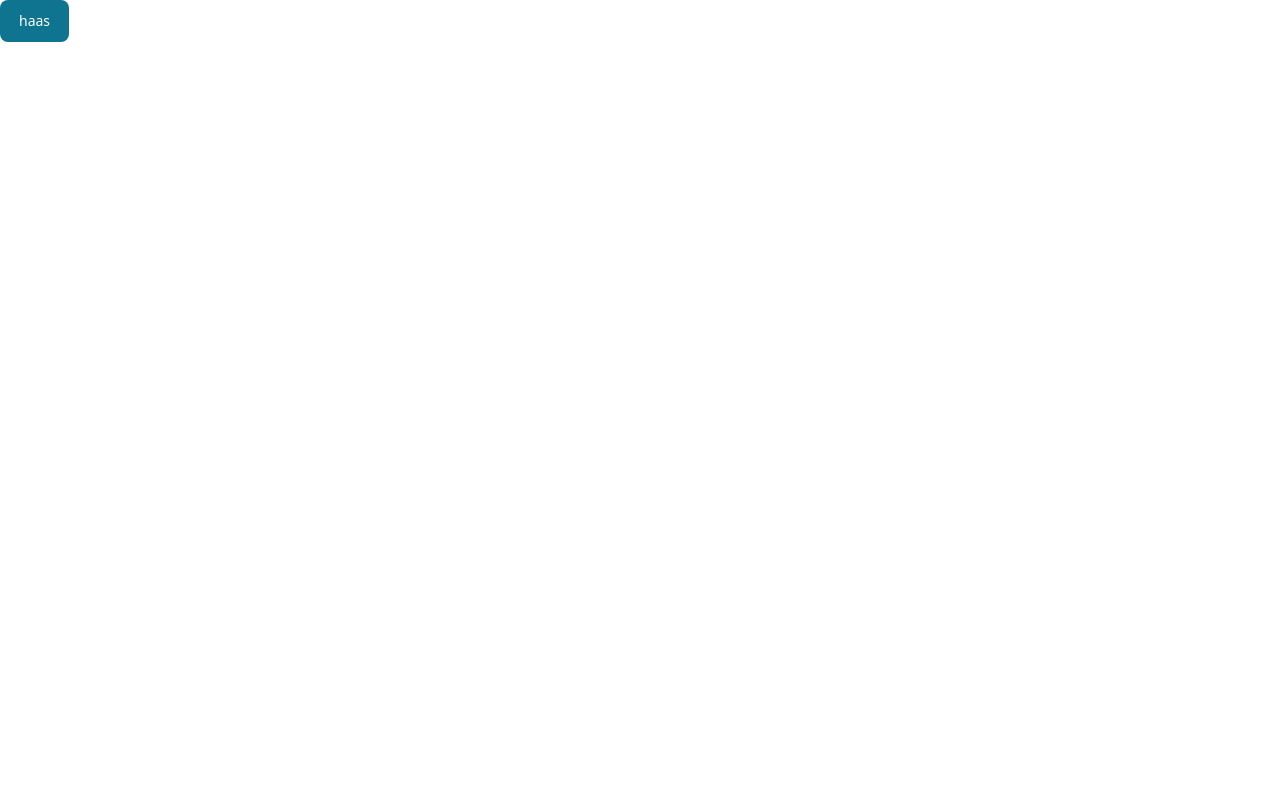
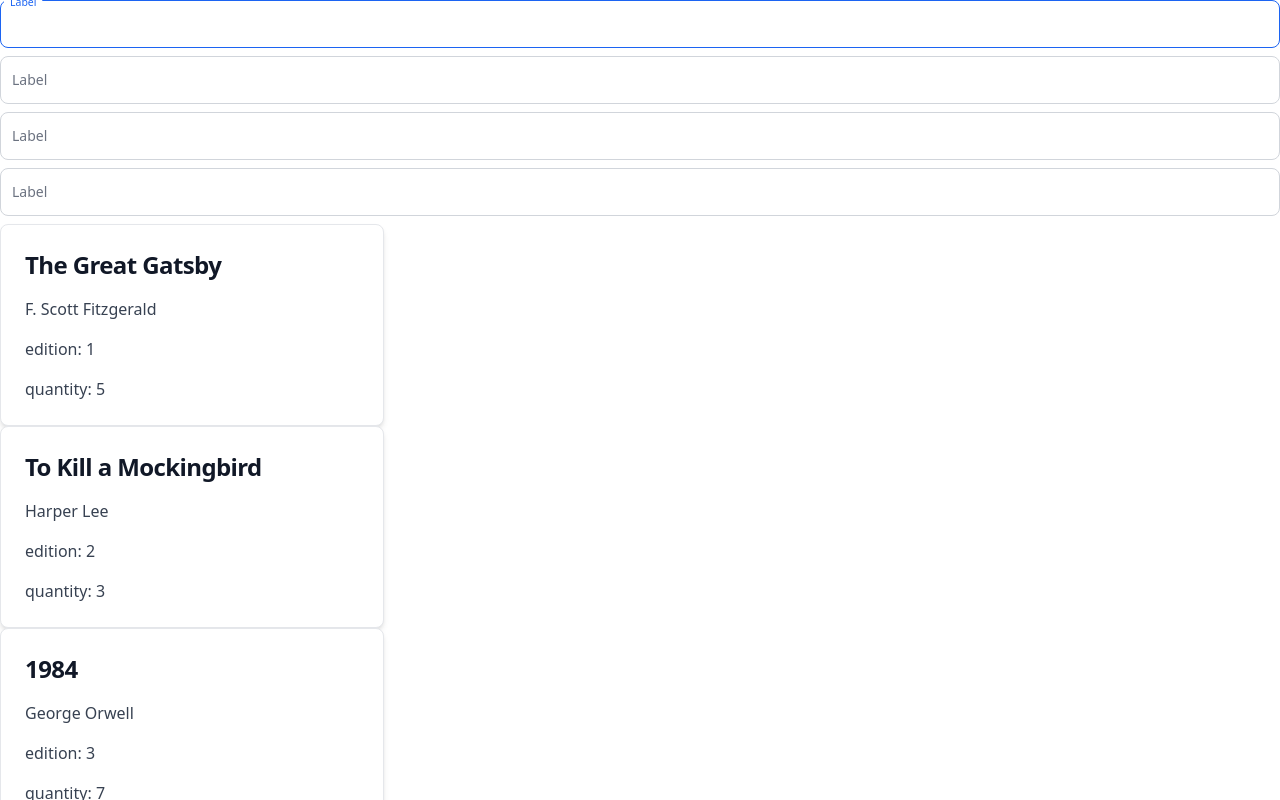
Before and after one commit to yuma-teb/khsrd_react_pt_001, a React (Vite) app: page / in a window 1280 px wide. Shown: the top 800 px of the page. Built offline with nearby package versions, Linux system fonts and the light colour scheme.

Commit message:
fix: add page structure

```diff
--- a/src/app.tsx
+++ b/src/app.tsx
@@ -1,9 +1,8 @@
-import { Button } from "flowbite-react";
-
+import BookPage from "./pages/Book";
 export default function App() {
 	return (
 		<>
-			<Button>haas</Button>
+			<BookPage />
 		</>
 	);
 }
--- a/src/components/book/card/card.tsx
+++ b/src/components/book/card/card.tsx
@@ -0,0 +1,25 @@
+import { Card } from "flowbite-react";
+import { CardTypeProps } from "./type";
+
+export default function BookCard({
+	title,
+	author,
+	edition,
+	quantity,
+	date,
+}: Readonly<CardTypeProps>) {
+	return (
+		<Card href="#" className="max-w-sm">
+			<h5 className="text-2xl font-bold tracking-tight text-gray-900 dark:text-white">
+				{title}
+			</h5>
+			<p className="font-normal text-gray-700 dark:text-gray-400">{author}</p>
+			<p className="font-normal text-gray-700 dark:text-gray-400">
+				edition: {edition}
+			</p>
+			<p className="font-normal text-gray-700 dark:text-gray-400">
+				quantity: {quantity}
+			</p>
+		</Card>
+	);
+}
--- a/src/components/book/card/type.ts
+++ b/src/components/book/card/type.ts
@@ -1,4 +1,4 @@
 import { CardProps } from "flowbite-react";
 import { BookType } from "../../../types/book";
 
-export type CardTypeProps = CardProps & BookType;
+export type CardTypeProps = BookType;
--- /dev/null
+++ b/src/pages/Book/index.tsx
@@ -0,0 +1,11 @@
+import { CreateBookView } from "../../sections/book/view";
+import BookView from "../../sections/book/view/book-list-view";
+
+export default function BookPage() {
+	return (
+		<div>
+			<CreateBookView />
+			<BookView />
+		</div>
+	);
+}
--- a/src/sections/book/book-list.tsx
+++ b/src/sections/book/book-list.tsx
@@ -1,5 +1,14 @@
 import { BookType } from "../../types/book";
+import BookCard from "../../components/book/card/card";
 type Props = {
 	books: BookType[];
 };
-export default function BookList({ books }: Readonly<Props>) {}
+export default function BookList({ books }: Readonly<Props>) {
+	return (
+		<>
+			{books?.map((book) => (
+				<BookCard key={book.id} {...book} />
+			))}
+		</>
+	);
+}
--- /dev/null
+++ b/src/sections/book/view/book-add-view.tsx
@@ -0,0 +1,11 @@
+import { FloatingLabel } from "flowbite-react";
+export default function BookCreate() {
+	return (
+		<div>
+			<FloatingLabel variant="outlined" label="Label" autoFocus={true} />
+			<FloatingLabel variant="outlined" label="Label" />
+			<FloatingLabel variant="outlined" label="Label" />
+			<FloatingLabel variant="outlined" label="Label" />
+		</div>
+	);
+}
--- /dev/null
+++ b/src/sections/book/view/book-list-view.tsx
@@ -0,0 +1,10 @@
+import { MOCK_BOOK } from "../../../_mock/_books";
+import BookList from "../book-list";
+
+export default function BookView() {
+	return (
+		<div>
+			<BookList books={MOCK_BOOK} />
+		</div>
+	);
+}
--- a/src/sections/book/view/book-view.tsx
+++ /dev/null
@@ -1,3 +0,0 @@
-export default function BookView() {
-	return <>book view</>;
-}
--- a/src/sections/book/view/index.ts
+++ b/src/sections/book/view/index.ts
@@ -0,0 +1,2 @@
+export { default as BookListView } from "./book-list-view";
+export { default as CreateBookView } from "./book-add-view";
```
Also changed, not shown: src/sections/book/book-content-input.tsx (deleted), src/sections/book/book-input-form.tsx (added).
